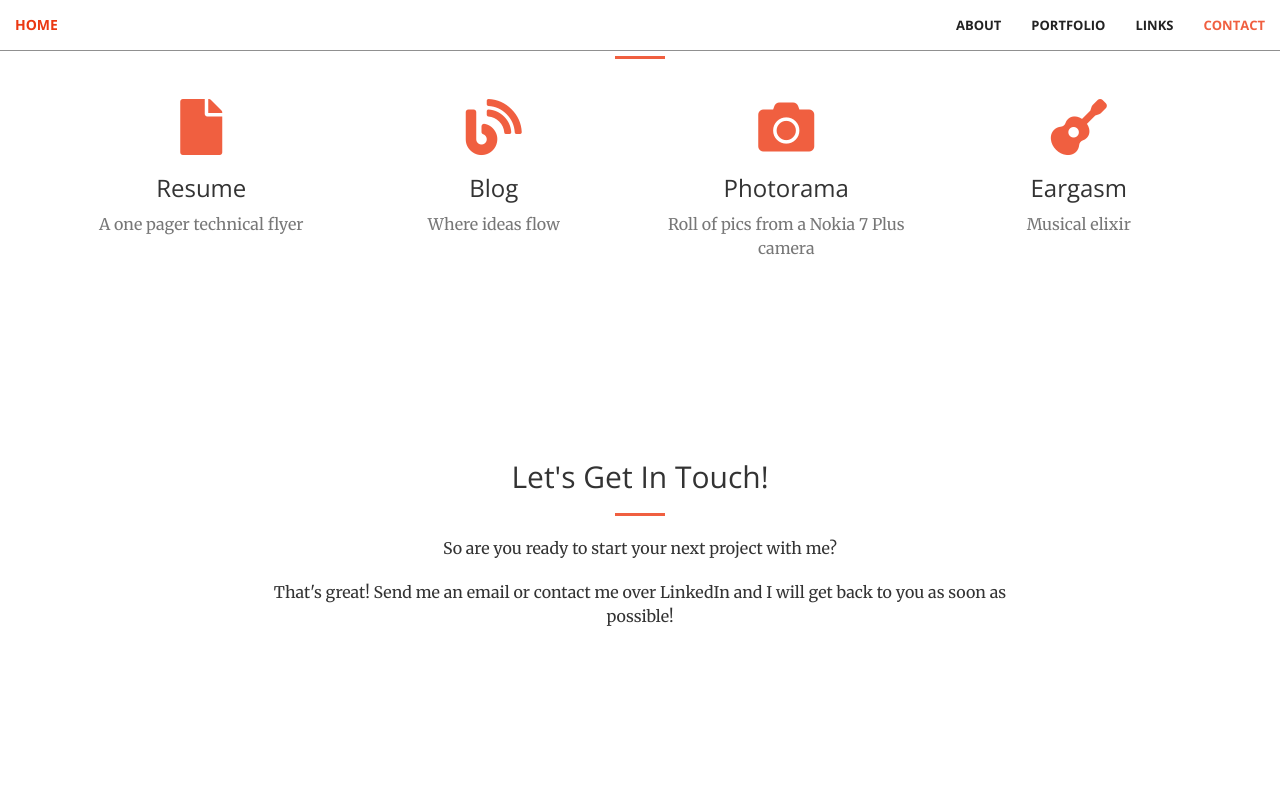
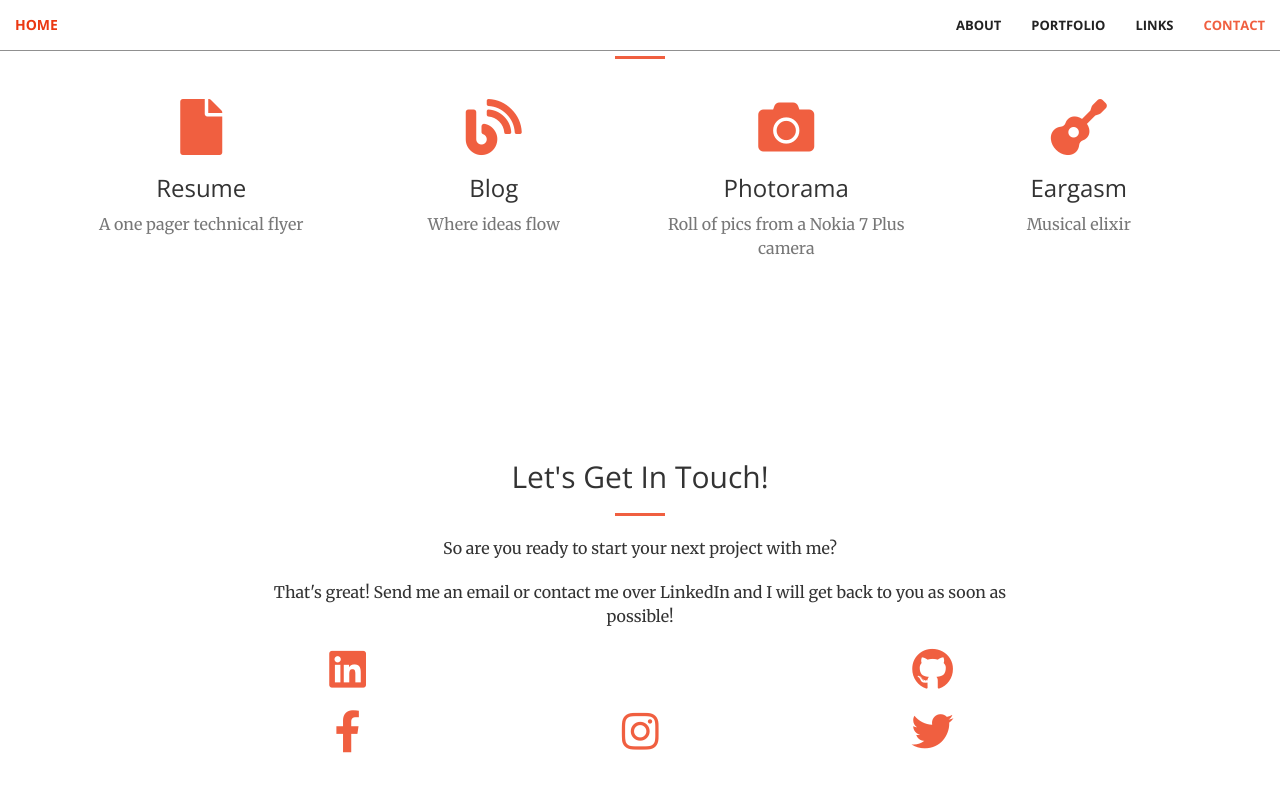
Before and after one commit to patriaabhishek/patriaabhishek.github.io, a Jekyll site: the page built from index.html, in a window 1280 px wide and 900 px high, scrolled down 2192 px. Shown: the top 792 px of the window. Built offline with Jekyll 4.4.1, drawn with Linux system fonts in a browser that asks for light colours.

Commit message:
Corrected the syntax for font awesome

```diff
--- a/_includes/contact.html
+++ b/_includes/contact.html
@@ -9,38 +9,38 @@
             </div>
         <div class="col-lg-2 col-lg-offset-2 text-center">
             <a href="https://linkedin.com/in/abhishek-patria{{ site.linkedin_username }}" target="_blank">
-                <i class="fa fa-linkedin fa-3x wow bounceIn" data-wow-delay=".1s"></i>
+                <i class="fab fa-linkedin fa-3x wow bounceIn" data-wow-delay=".1s"></i>
                 <p>{{ site.linkedin_username }}</p>
             </a>
         </div>
 		<div class="col-lg-2 col-lg-offset-1 text-center">
             <a href="mailto:patriaabhishek@gmail.com" target="_blank">
-            <i class="fa fa-envelope-o fa-3x wow bounceIn" data-wow-delay=".1s"></i>
+            <i class="far fa-envelope-o fa-3x wow bounceIn" data-wow-delay=".1s"></i>
                 <p>{{ site.email }}</p>
             </a>
         </div>
 		<div class="col-lg-2 col-lg-offset-1 text-center">
             <a href="https://github.com/patriaabhishek{{ site.github_username }}" target="_blank">
-            <i class="fa fa-github fa-3x wow bounceIn" data-wow-delay=".1s"></i>
+            <i class="fab fa-github fa-3x wow bounceIn" data-wow-delay=".1s"></i>
                 <p>{{ site.github_username }}</p>
             </a>
         </div>
 
 		<div class="col-lg-2 col-lg-offset-2 text-center">
             <a href="https://facebook.com/abhishek.patria{{ site.facebook_username }}" target="_blank">
-            <i class="fa fa-facebook fa-3x wow bounceIn" data-wow-delay=".1s"></i>
+            <i class="fab fa-facebook-f fa-3x wow bounceIn" data-wow-delay=".1s"></i>
                 <p>{{ site.facebook_username }}</p>
             </a>
         </div>
 		<div class="col-lg-2 col-lg-offset-1 text-center">
             <a href="https://www.instagram.com/abhishekpatria/{{ site.instagram_username }}" target="_blank">
-            <i class="fa fa-instagram fa-3x wow bounceIn" data-wow-delay=".1s"></i>
+            <i class="fab fa-instagram fa-3x wow bounceIn" data-wow-delay=".1s"></i>
                 <p>{{ site.instagram_username }}</p>
             </a>
         </div>
 		<div class="col-lg-2 col-lg-offset-1 text-center">
             <a href="https://www.twitter.com/patriaabhishek/{{ site.twitter_username }}" target="_blank">
-            <i class="fa fa-twitter fa-3x wow bounceIn" data-wow-delay=".1s"></i>
+            <i class="fab fa-twitter fa-3x wow bounceIn" data-wow-delay=".1s"></i>
                 <p>{{ site.twitter_username }}</p>
             </a>
         </div>
```
